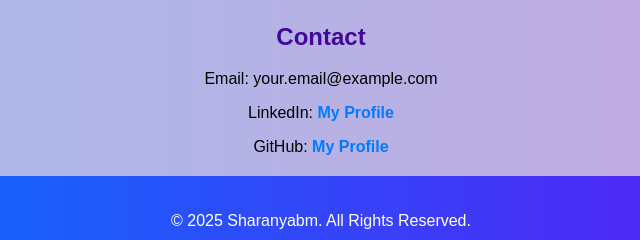
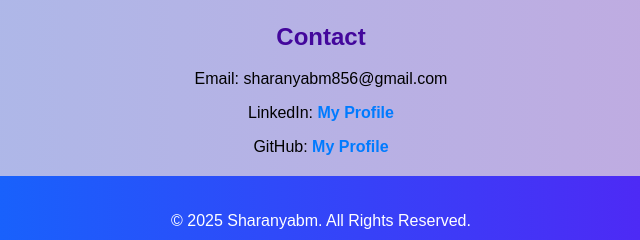
Before and after one commit to BMSharanya/Portfolio, a plain HTML site: page index.html in a window 1280 px wide. Shown: the part 1937-2177 px from the top of the page, 319-959 px from the left. Drawn offline with Linux system fonts and the light colour scheme.

Commit message:
Update index.html

```diff
--- a/index.html
+++ b/index.html
@@ -240,7 +240,7 @@ footer {
 
     <section id="contact" >
         <h2 style="color: rgb(67, 7, 156);">Contact</h2>
-        <p>Email: your.email@example.com</p>
+        <p>Email: sharanyabm856@gmail.com</p>
         <p>LinkedIn: <a href="#">My Profile</a></p>
         <p>GitHub: <a href="https://github.com/BMSharanya">My Profile</a></p>
     </section>
```
